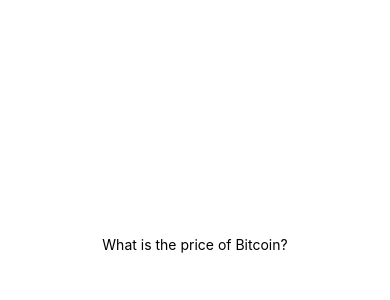
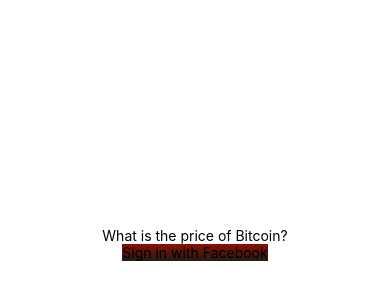
Before and after one commit to blabtonic/converter-app, a React Native app: screen / in a window 390 px wide. Shown: the part 178-478 px from the top of the page. Built offline with nearby package versions, Linux system fonts and the light colour scheme; no server answers.

Commit message:
using expo linear gradient instead

```diff
--- a/App.js
+++ b/App.js
@@ -2,7 +2,7 @@
 import React, { useEffect } from 'react';
 import { StyleSheet, Text, View } from 'react-native';
 import axios from 'axios';
-import LinearGradient from 'react-native-linear-gradient';
+import { LinearGradient } from 'expo-linear-gradient';
 
 axios.defaults.baseURL = 'https://api.cryptonator.com';
 export default function App() {
@@ -14,7 +14,7 @@
       .then((response) => {
         console.log(response.data.ticker.price);
         // this is the data I need
-        alert(response.data.ticker.price);
+        //alert(response.data.ticker.price);
       })
       .catch((error) => {
         console.log(error);
@@ -28,6 +28,13 @@
   return (
     <View style={styles.container}>
       <Text>What is the price of Bitcoin?</Text>
+      <LinearGradient
+        // Button Linear Gradient
+        colors={['#8E0E00', '#1F1C18']}
+        style={styles.button}
+      >
+        <Text style={styles.text}>Sign in with Facebook</Text>
+      </LinearGradient>
       <StatusBar style="auto" />
     </View>
   );
@@ -40,4 +47,14 @@
     alignItems: 'center',
     justifyContent: 'center',
   },
+  buttonStyle: {
+    padding: 10,
+    alignItems: 'center',
+    borderRadius: 3,
+  },
+  buttonText: {
+    backgroundColor: 'transparent',
+    fontSize: 11,
+    color: '#ffefd5',
+  },
 });
--- a/package.json
+++ b/package.json
@@ -10,11 +10,11 @@
   "dependencies": {
     "axios": "^0.21.1",
     "expo": "~42.0.1",
+    "expo-linear-gradient": "~9.2.0",
     "expo-status-bar": "~1.0.4",
     "react": "16.13.1",
     "react-dom": "16.13.1",
     "react-native": "https://github.com/expo/react-native/archive/sdk-42.0.0.tar.gz",
-    "react-native-linear-gradient": "^2.5.6",
     "react-native-web": "~0.13.12"
   },
   "devDependencies": {
```
Also changed, not shown: 1 other file (tests, documents, lock files or other folders).
